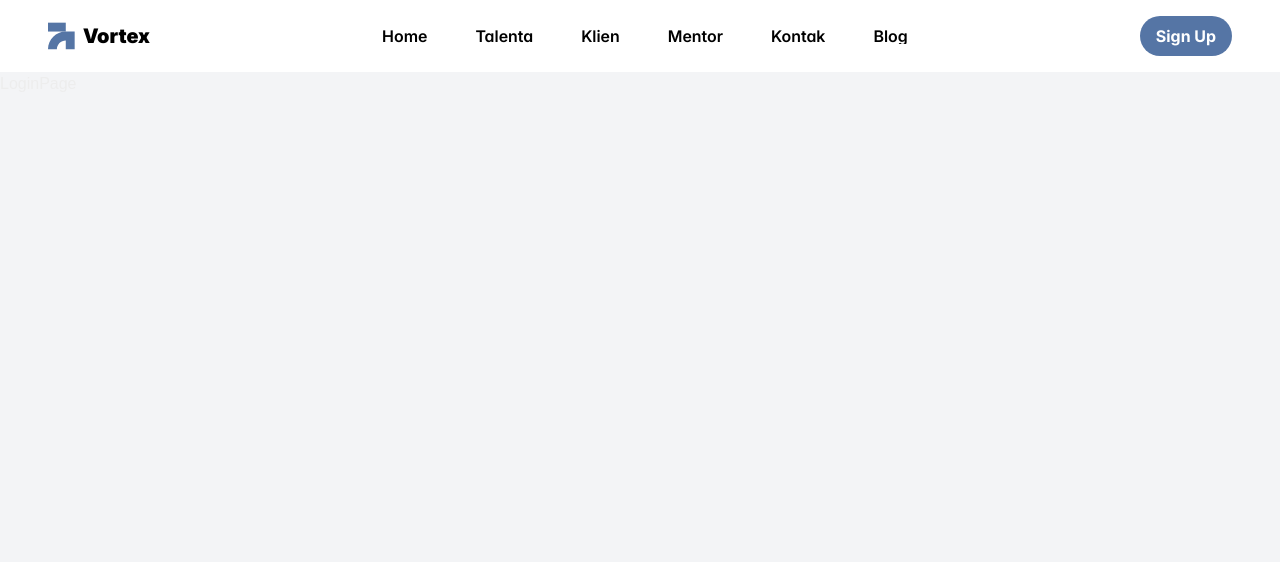
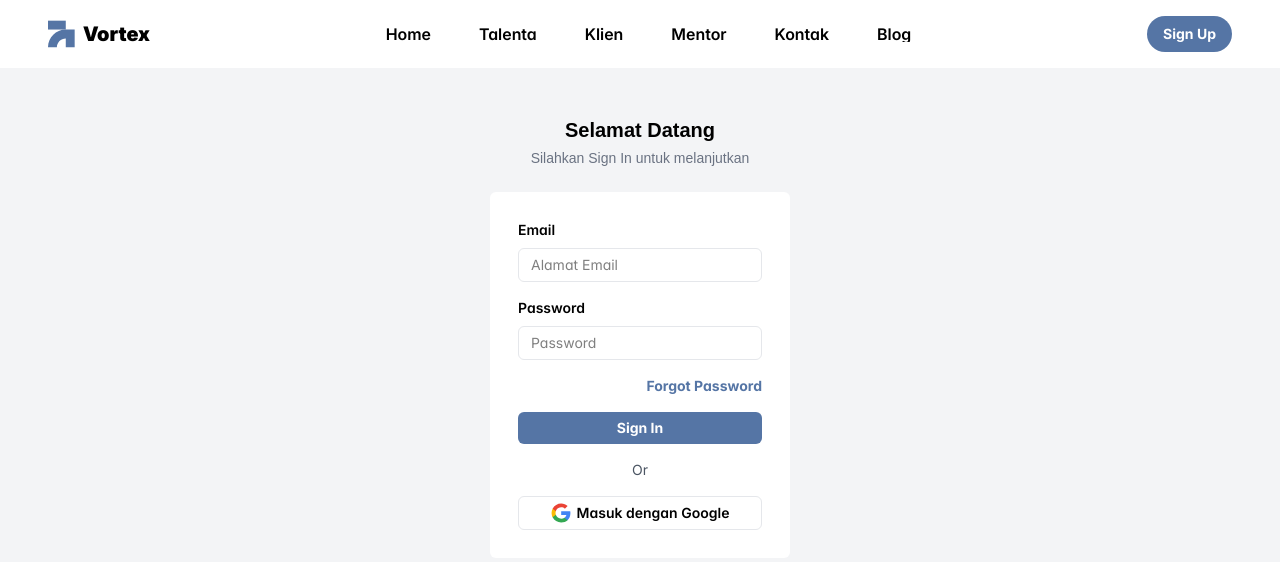
Before and after one commit to aprizalabyan/vortex, a Next.js app: page /login in a window 1280 px wide. Shown: the top 562 px of the page. Built offline with nearby package versions, Linux system fonts and the light colour scheme.

Commit message:
feat: login-page layout

```diff
--- a/src/app/(public)/login/page.tsx
+++ b/src/app/(public)/login/page.tsx
@@ -1,11 +1,33 @@
 "use client"
 
 import React from 'react'
+import { Card } from 'primereact/card'
+import ComponentInputText from '@/components/base/form/InputText'
+import { Button } from 'primereact/button'
+import GoogleIcon from '@/assets/icons/google.svg'
 
 const LoginPage = () => {
   return (
-    <div>
-      LoginPage
+    <div className='flex flex-col items-center gap-6 mt-12'>
+      <div className="flex items-center flex-col gap-1">
+        <span className='text-xl font-semibold text-black'>Selamat Datang</span>
+        <span className='text-sm text-gray-500'>Silahkan Sign In untuk melanjutkan</span>
+      </div>
+      <Card className='p-7 shadow-none w-[360]'>
+        <div className='flex flex-col gap-4'>
+          <ComponentInputText label='Email' placeholder='Alamat Email' />
+          <ComponentInputText label='Password' placeholder='Password' />
+          <div className="flex justify-end">
+            <Button className='text-[#5575A5]' label='Forgot Password' link pt={{ label: { className: 'text-sm' } }} />
+          </div>
+          <Button className='bg-[#5575A5] text-white py-1.5 rounded-md' label='Sign In' pt={{ label: { className: 'text-sm' } }} />
+          <span className='text-center text-sm'>Or</span>
+          <Button className='flex justify-center py-1.5 rounded-md border border-gray-200'>
+            <GoogleIcon className="w-5 h-5 fill-current mr-1.5" />
+            <span className='text-sm text-black font-semibold'>Masuk dengan Google</span>
+          </Button>
+        </div>
+      </Card>
     </div>
   )
 }
--- /dev/null
+++ b/src/components/base/form/InputText.tsx
@@ -0,0 +1,34 @@
+import React, { useId } from 'react'
+
+import { InputText } from 'primereact/inputtext'
+
+interface Props {
+  label?: string;
+  placeholder?: string;
+  value?: string;
+  className?: string;
+  type?: string,
+  required?: boolean;
+  disabled?: boolean;
+  onChange?: (e: React.ChangeEvent<HTMLInputElement>) => void;
+  onClickAppend?: () => void;
+}
+
+const ComponentInputText: React.FC<Props> = ({ label, placeholder, value, onChange }) => {
+  const inputId = useId();
+
+  return (
+    <div className="flex flex-col gap-2 text-sm text-black">
+      <label htmlFor={inputId} className='font-semibold'>{label}</label>
+      <InputText
+        id={inputId}
+        placeholder={placeholder}
+        value={value}
+        className='border-gray-200 border rounded-md py-1.5 px-3'
+        onChange={onChange}
+      />
+    </div>
+  )
+}
+
+export default ComponentInputText
--- a/src/components/layout/Navbar.tsx
+++ b/src/components/layout/Navbar.tsx
@@ -44,7 +44,14 @@ const Navbar = () => {
     </div>
   )
   const end = (
-    <Button className='bg-[#5575A5] text-white px-4 py-2 rounded-full' label='Sign Up' rounded size='small' onClick={() => router.push('/login')} />
+    <Button
+      className='bg-[#5575A5] text-white px-4 py-2 rounded-full'
+      label='Sign Up'
+      rounded
+      size='small'
+      pt={{ label: { className: 'text-sm' } }}
+      onClick={() => router.push('/login')}
+    />
   );
 
   return (
```
Also changed, not shown: src/assets/icons/google.svg (added).
